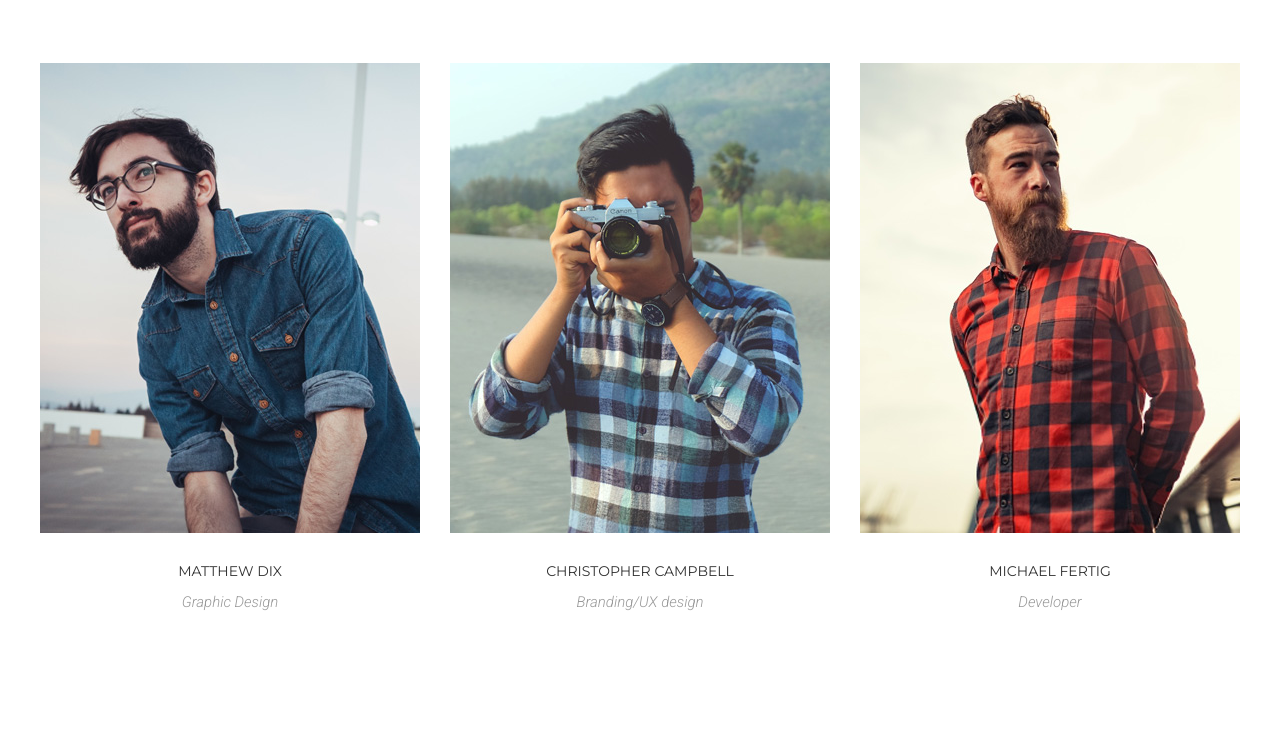
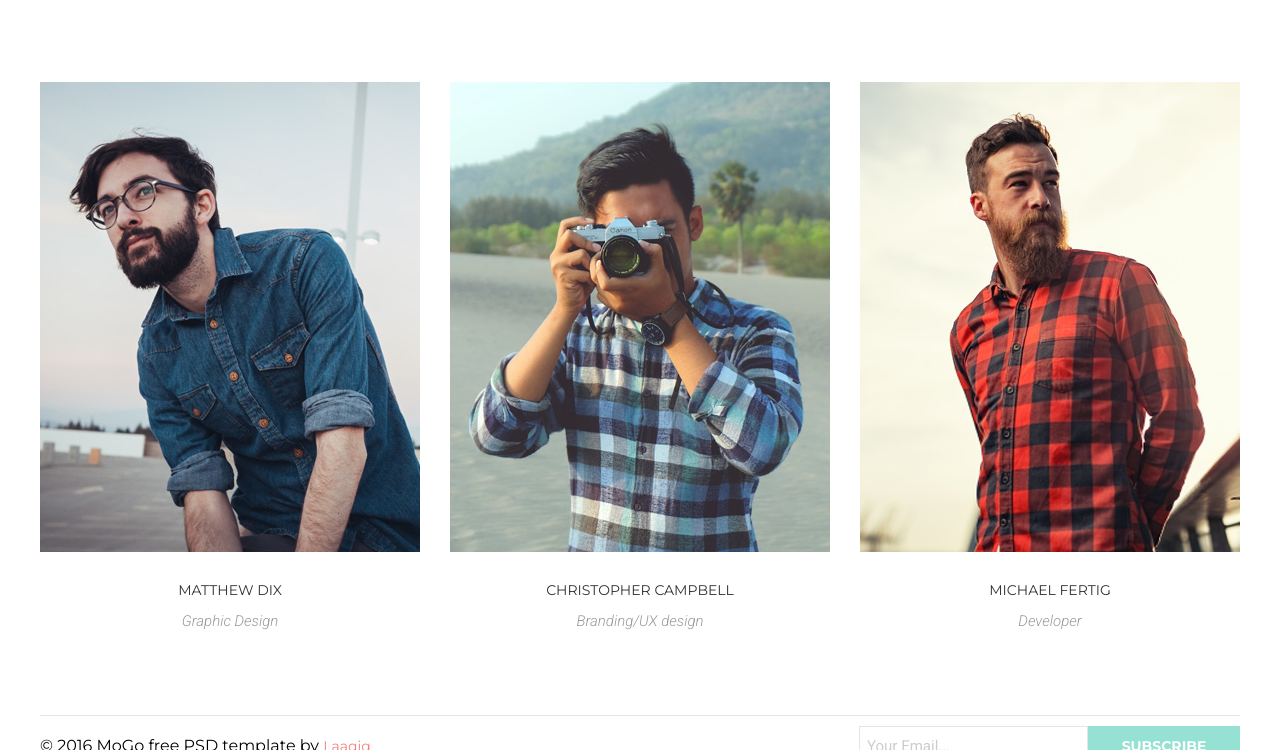
Before and after one commit to aleksandraivanets/goiteens-front-end, a plain HTML site: page homework-05/index.html in a window 1280 px wide. Shown: the part 909-1659 px from the top of the page. Before the commit the page ends 1523 px from the top, so only its background shows below. Drawn offline with Linux system fonts and the light colour scheme.

Commit message:
homework-05..

```diff
--- a/homework-05/css/styles.css
+++ b/homework-05/css/styles.css
@@ -50,7 +50,7 @@ padding: 0 15px;
 
 .MoGo{
     color: #95e1d3;
-    font-size: 21px;
+    font-size: 25px;
     font-family:"Montserrat", sans-serif ;
     font-weight: bold;
     line-height: 1.5;
@@ -67,7 +67,7 @@ padding: 0 15px;
 }
 
 .menu-item__link{
-font-size: 10px;
+font-size: 13px;
 line-height: 1.714;
 font-family: "Montserrat", sans-serif;
 transition: 0.2s linear all;
@@ -195,7 +195,7 @@ height: 33px;
 }
 
 .services-item_name{
-  font-size: 12px;
+  font-size: 13px;
  font-family: 'Montserrat', sans-serif;
  text-transform: uppercase;
   color: rgb(51, 51, 51);
@@ -205,7 +205,7 @@ height: 33px;
 
 
 .services-item_text {
-  font-size: 12px;
+  font-size: 14px;
  font-family: 'Roboto', sans-serif;
   color: rgb(153, 153, 153);
   line-height: 1.6;
@@ -410,3 +410,103 @@ border-right: 1px solid rgb(243, 129, 129);
   line-height: 1.6;
   text-align: center;
 }
+
+
+.footer{
+    padding-bottom: 20px;
+}
+
+.footer-container{
+    display: flex;
+    justify-content: space-around;
+    align-items: center;
+    flex-wrap: wrap;
+    width: 100%;
+}
+
+.footer-container::before{
+     margin-bottom: 10px;
+    content: "";
+    display: block;
+    background-color:#e5e5e5;
+    width: 100%;
+    height: 1px;
+}
+
+.copy{
+        margin-right: auto;
+}
+
+.f-text{
+  font-size: 14px;
+  color: rgb(51, 51, 51);
+  line-height: 1.2;
+  margin-top: 13px;
+  transition: 0.2s linear all;
+  color: #f38181;
+}
+
+.f-text::after {
+     content: "";
+    display: block;
+    height: 2px;
+    width: 0;
+    background-color: #f38181;
+    transition: 0.2s linear all
+}
+
+.f-element{
+    display: flex;
+
+}
+
+.u-form{
+    display: block;
+    margin: 0 auto;
+
+}
+
+.u-form input{
+    display: block;
+    width: 229px;
+    height: 40px;
+    border: 1px solid #e5e5e5;
+    outline: none;
+    transition: all .2s ease-in;
+
+}
+
+.u-form input::placeholder{
+  font-size: 15px;
+  font-family: "Roboto";
+  color: rgb(204, 204, 204);
+  padding-top:14px ;
+  padding: 7px;
+
+}
+
+.u-form input:focus{
+    background-color: gainsboro;
+    box-shadow: 0px 1px 8px 0px rgb(153, 153, 153);
+}
+
+.btn {
+    font-size: 14px;
+  font-family: "Montserrat", sans-serif;
+  color: rgb(255, 255, 255);
+  text-transform: uppercase;
+  line-height: 1.2;
+  text-align: center;
+  background-color: rgb(149,225,211);
+  width: 152px;
+  height: 40px;
+  padding-top: 9px;
+  padding-bottom: 9px;
+  font-weight:bold;
+  border: none;
+}
+
+.fotos{
+        display: flex;
+        margin-bottom: 83px;
+    }
--- a/homework-05/index.html
+++ b/homework-05/index.html
@@ -157,6 +157,26 @@
 
         </section>
     </main>
+    <footer class="footer">
+        <div class="footer-container conteiner">
+            <p class="copy">© 2016 MoGo free PSD template by <a class="f-text">Laaqiq</a></p>
+            <div class="f-element">
+                <form action="" name="auth-form" method="GET" class="u-form">
+                    <input type="email" name="user-email" placeholder="Your Email...">
+                </form>
+
+                <div class="wrp-btn">
+                    <button class="btn load">subscribe</button>
+                </div>
+            </div>
+        </div>
+
+
+
+
+
+
+    </footer>
 
 
 </body>
--- /dev/null
+++ b/homework-06/css/styles.css
@@ -0,0 +1,11 @@
+/*
+font-family: 'Libre Baskerville', serif;
+font-family: 'Montserrat', sans-serif;
+*/
+
+
+*{
+    margin: 0;
+    padding: 0;
+    box-sizing: border-box;
+}
```
Also changed, not shown: homework-06/index.html (added, +14 -0 lines), homework-06/images/Circle-1.png (added), homework-06/images/Circle-2.png (added), homework-06/images/Circle-3.png (added), homework-06/images/Icon-Basket.png (added), homework-06/images/Icon-Laptop.png (added), homework-06/images/Icon-Locked.png (added), homework-06/images/Map Image.png (added).
